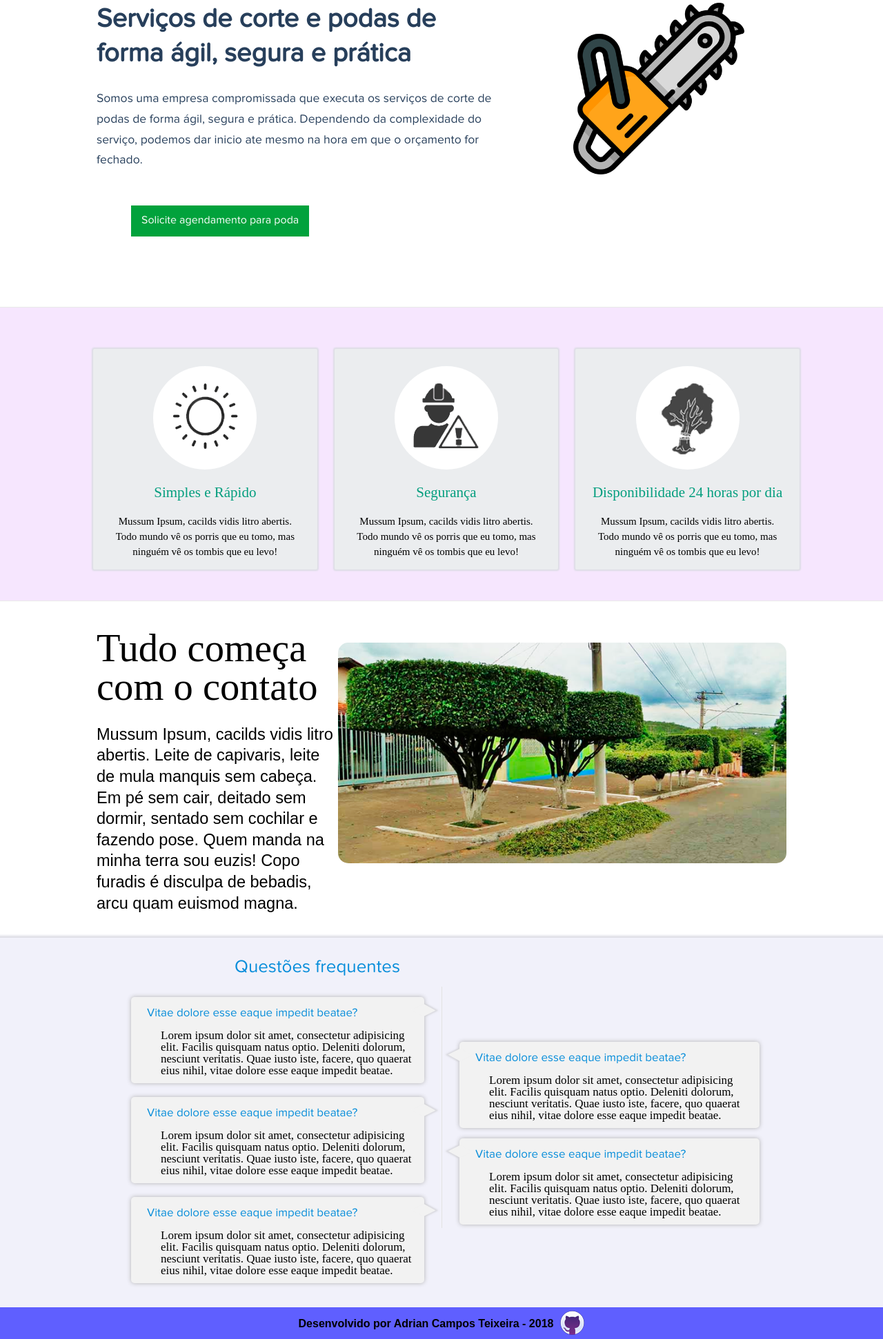
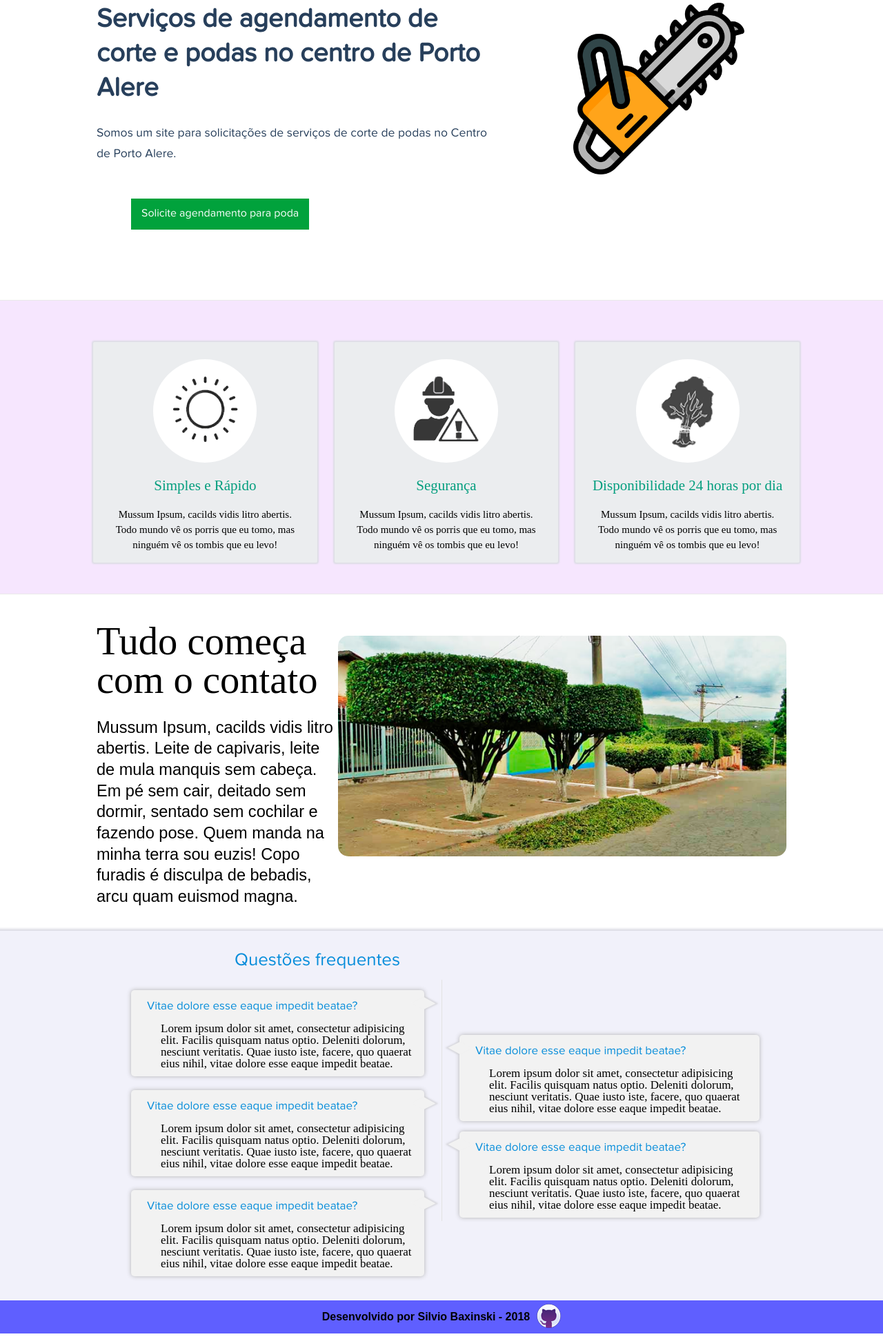
Before and after one commit to baxinski/BAXINSKI, a plain HTML site: page index.html in a window 1280 px wide. Shown: the part 181-2123 px from the top of the page at 69% size. Drawn offline with Linux system fonts and the light colour scheme; a web font is replaced by a local one.

Commit message:
Update index.html

```diff
--- a/index.html
+++ b/index.html
@@ -53,8 +53,8 @@
 		<section class="place-mid welcome">
 			<div class="left">
 				<div class="text">
-					<h1>Serviços de corte e podas de forma ágil, segura e prática</h1>
-					<h3>Somos uma empresa compromissada que executa os serviços de corte de podas de forma ágil, segura e prática. Dependendo da complexidade do serviço, podemos dar inicio ate mesmo na hora em que o orçamento for fechado.</h3>
+					<h1>Serviços de agendamento de corte e podas no centro de Porto Alere</h1>
+					<h3>Somos um site para solicitações de serviços de corte de podas no Centro de Porto Alere.</h3>
 				</div>
 			<button type="button">Solicite agendamento para poda</button></div>
 			<div class="right">
@@ -149,8 +149,8 @@
 	<footer>
 		<div class="place-mid">
     <div class="footer-content">
-			<h1>Desenvolvido por Adrian Campos Teixeira - 2018</h1>
-			<a href="https://github.com/AdrianCTeixeira"><img src="img/github-icon.png"></a>
+			<h1>Desenvolvido por Silvio Baxinski - 2018</h1>
+			<a href="https://github.com/baxinski"><img src="img/github-icon.png"></a>
 		</div>
     </div>
 	</footer>
```
